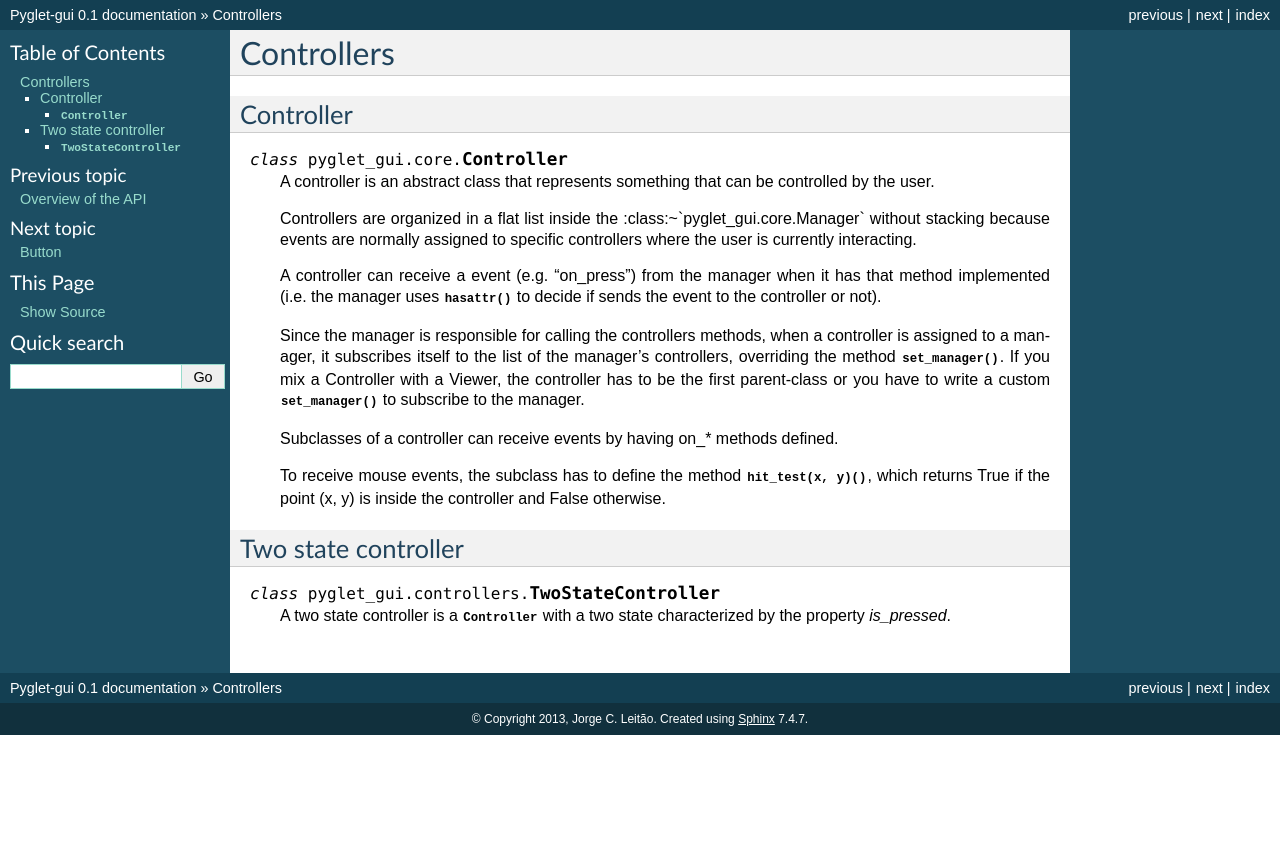
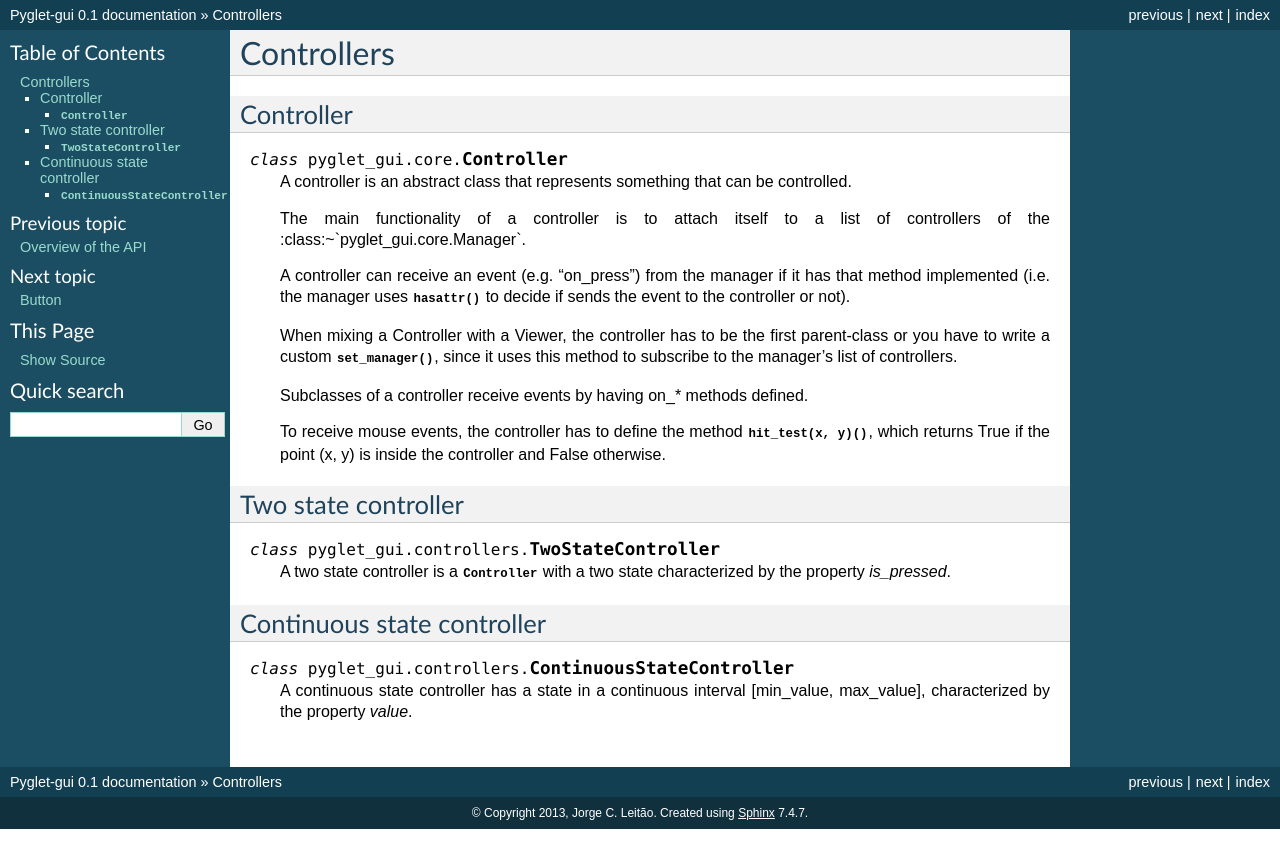
Before and after one commit to jorgecarleitao/pyglet-gui, a Sphinx documentation site: the page built from docs/controller.rst, in a window 1280 px wide. Shown: the top 868 px of the page. Built offline with Sphinx 7.4.7, drawn with Linux system fonts in a browser that asks for light colours; pages that are not in the unit, such as notebooks, are missing from menus.

Commit message:
Added continuous controller section of docs. Improved text.

```diff
--- a/docs/controller.rst
+++ b/docs/controller.rst
@@ -9,23 +9,21 @@ Controller
 
 .. class:: Controller
 
-    A controller is an abstract class that represents something that can be controlled by the user.
+    A controller is an abstract class that represents something that can be controlled.
 
-    Controllers are organized in a flat list inside the :class:~`pyglet_gui.core.Manager`
-    without stacking because events are normally assigned to specific controllers where the user is currently interacting.
+    The main functionality of a controller is to attach itself
+    to a list of controllers of the :class:~`pyglet_gui.core.Manager`.
 
-    A controller can receive a event (e.g. "on_press") from the manager when it has
+    A controller can receive an event (e.g. "on_press") from the manager if it has
     that method implemented (i.e. the manager uses :py:meth:`hasattr` to decide if sends the event to the controller or not).
 
-    Since the manager is responsible for calling the controllers methods, when a controller is
-    assigned to a manager, it subscribes itself to the list of the manager's controllers, overriding the method
-    :meth:`~Managed.set_manager`. If you mix a Controller with
-    a Viewer, the controller has to be the first parent-class or you have to write a custom :meth:`~Managed.set_manager`
-    to subscribe to the manager.
+    When mixing a Controller with a Viewer, the controller has to be the first parent-class
+    or you have to write a custom :meth:`~Managed.set_manager`, since it uses this method to subscribe to the manager's list
+    of controllers.
 
-    Subclasses of a controller can receive events by having on_* methods defined.
+    Subclasses of a controller receive events by having on_* methods defined.
 
-    To receive mouse events, the subclass has to define the method :meth:`hit_test(x, y)`, which returns True
+    To receive mouse events, the controller has to define the method :meth:`hit_test(x, y)`, which returns True
     if the point (x, y) is inside the controller and False otherwise.
 
 
@@ -36,4 +34,12 @@ Two state controller
 
 .. class:: TwoStateController
 
-   A two state controller is a :class:`Controller` with a two state characterized by the property `is_pressed`.
+    A two state controller is a :class:`Controller` with a two state characterized by the property `is_pressed`.
+
+Continuous state controller
+----------------------
+
+.. class:: ContinuousStateController
+
+    A continuous state controller has a state in a continuous interval [min_value, max_value],
+    characterized by the property `value`.
```
